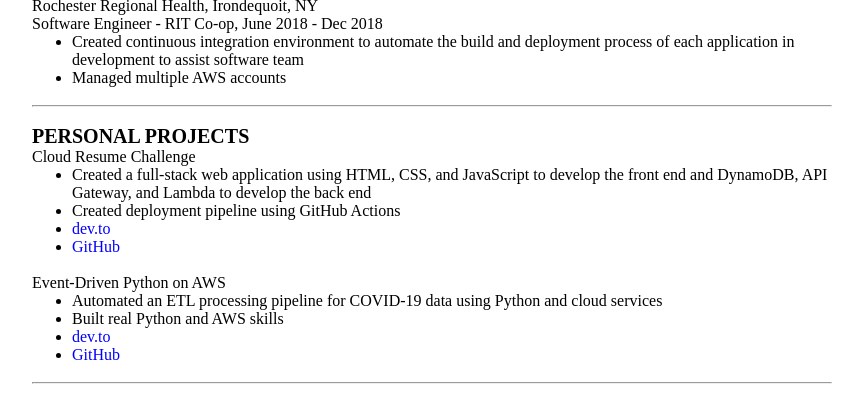
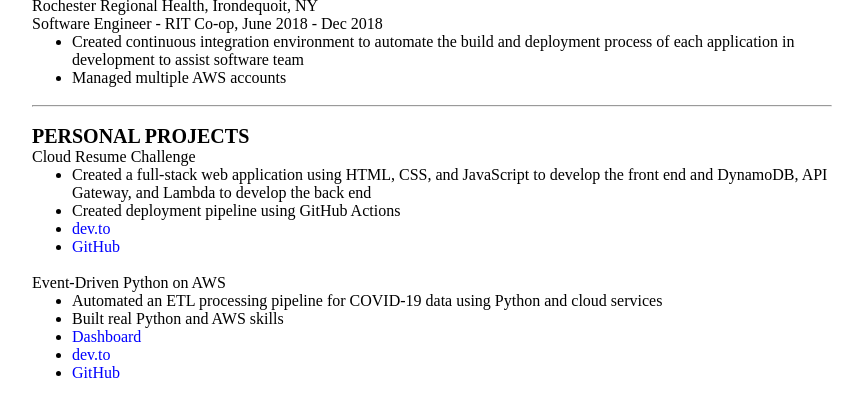
Before and after one commit to wraffaelle98/cloud-resume-challenge, a plain HTML site: page index.html in a window 1280 px wide. Shown: the part 756-1155 px from the top of the page, without its empty margins (208-1071 px from the left). Drawn offline with Linux system fonts and the light colour scheme; no server answers.

Commit message:
Update index.html

```diff
--- a/index.html
+++ b/index.html
@@ -170,6 +170,7 @@ a {
 <ul>
     <li>Automated an ETL processing pipeline for COVID-19 data using Python and cloud services </li>
     <li>Built real Python and AWS skills  </li>
+    <li><a href="dashboard.html" target="_blank" rel="noopener noreferrer"><font color="blue">Dashboard</a></font></li>
     <li><a href="https://dev.to/wraffaelle98/event-driven-python-on-aws-4jc1" target="_blank" rel="noopener noreferrer"><font color="blue">dev.to</a></font></li>
     <li><a href="https://github.com/wraffaelle98/Event-Driven-Python-on-AWS" target="_blank" rel="noopener noreferrer"><font color="blue">GitHub</a></font></li>
 </ul>
```
